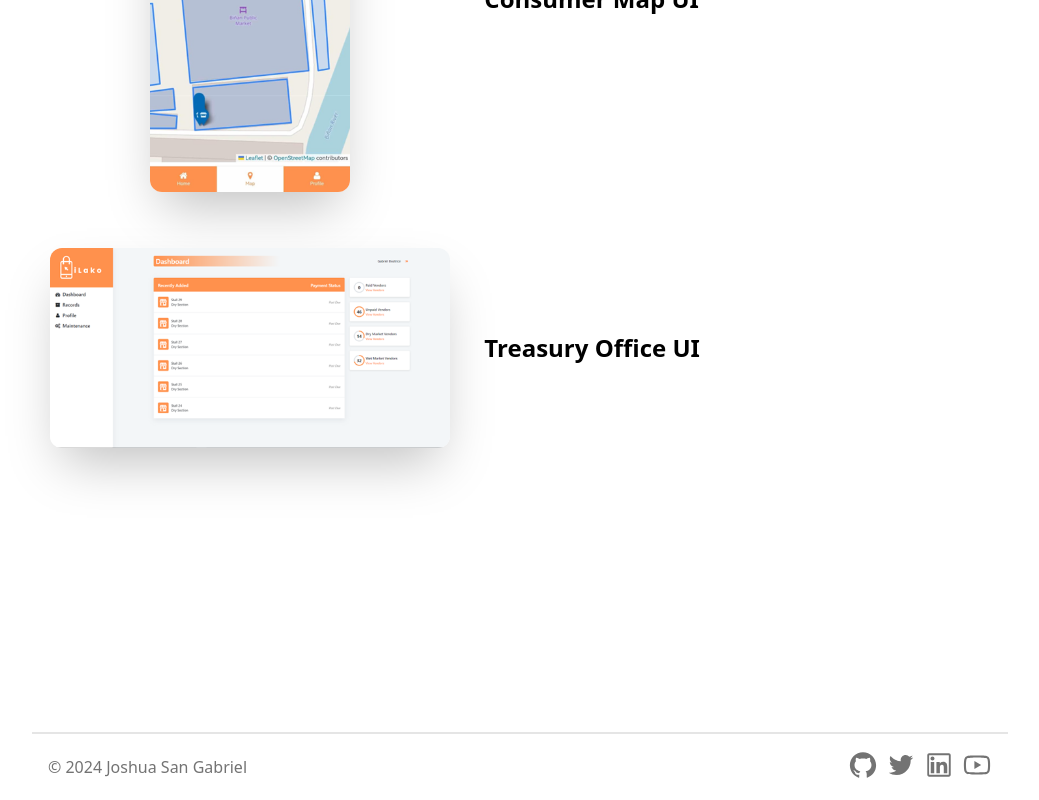
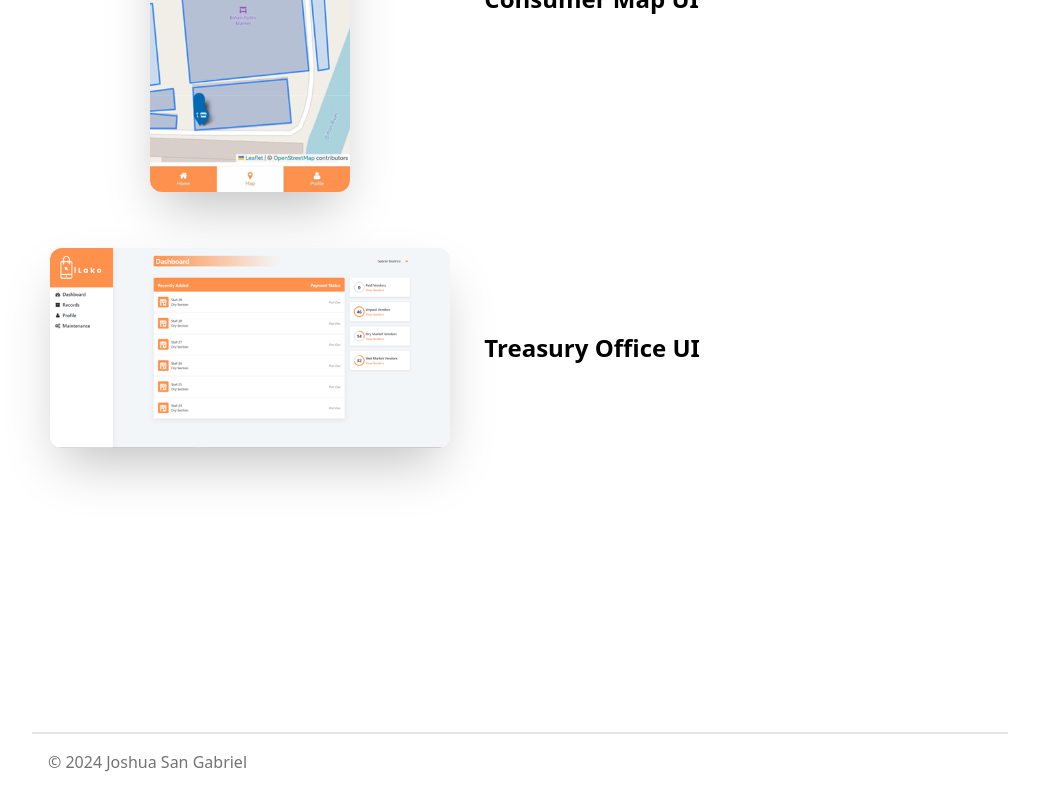
Before and after one commit to josh-proj/portfolio, a Next.js app: page / in a window 1280 px wide. Shown: the part 10795-11595 px from the top of the page, without its empty margins (120-1159 px from the left). Built offline with nearby package versions, Linux system fonts and the light colour scheme.

Commit message:
removed icons on footer

```diff
--- a/components/Footer.tsx
+++ b/components/Footer.tsx
@@ -14,45 +14,8 @@ const Footer = () => {
         <div className="flex flex-row items-center justify-center space-x-1 text-neutral-500 dark:text-neutral-100">
           © 2024 Joshua San Gabriel<a href="/" className="hover:underline"></a>
         </div>
-        <div className="flex flex-row items-center justify-center space-x-2 mb-1">
-          <a href="https://github.com/hqasmei" rel="noreferrer" target="_blank">
-            <AiOutlineGithub
-              className="hover:-translate-y-1 transition-transform cursor-pointer text-neutral-500 dark:text-neutral-100"
-              size={30}
-            />
-          </a>
-          <a
-            href="https://twitter.com/hqasmei"
-            rel="noreferrer"
-            target="_blank"
-          >
-            <AiOutlineTwitter
-              className="hover:-translate-y-1 transition-transform cursor-pointer text-neutral-500 dark:text-neutral-100"
-              size={30}
-            />
-          </a>
 
-          <a
-            href="https://www.linkedin.com/in/hosnaqasmei/"
-            rel="noreferrer"
-            target="_blank"
-          >
-            <AiOutlineLinkedin
-              className="hover:-translate-y-1 transition-transform cursor-pointer text-neutral-500 dark:text-neutral-100"
-              size={30}
-            />
-          </a>
-          <a
-            href="https://www.youtube.com/channel/UCQBMkSDgbxDb8usMeXmOZyA"
-            rel="noreferrer"
-            target="_blank"
-          >
-            <AiOutlineYoutube
-              className="hover:-translate-y-1 transition-transform cursor-pointer text-neutral-500 dark:text-neutral-100"
-              size={30}
-            />
-          </a>
-        </div>
+
       </div>
     </footer>
   )
```
